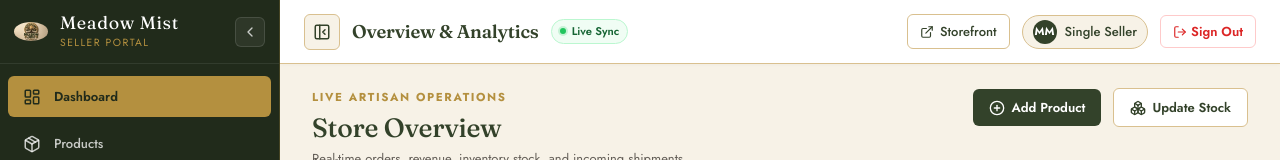
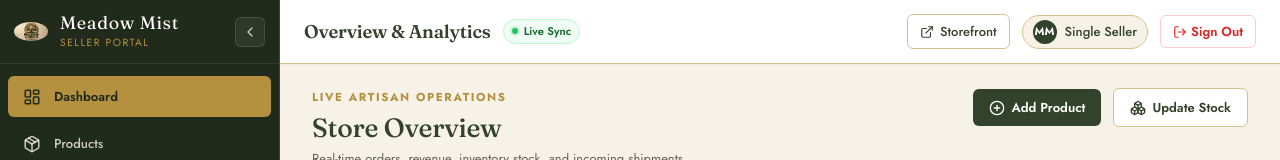
Before and after one commit to ADI-2707/meedowmist, a Next.js app in the folder apps/seller/: page / in a window 1280 px wide. Shown: the top 160 px of the page. Built offline with nearby package versions, Linux system fonts and the light colour scheme; no server answers; a web font is replaced by a local one.

Commit message:
refactor(seller): remove topbar toggle button and retain sidebar toggle only

```diff
--- a/apps/seller/src/components/ShellLayout/ShellLayout.tsx
+++ b/apps/seller/src/components/ShellLayout/ShellLayout.tsx
@@ -56,8 +56,6 @@ export function ShellLayout({ children }: { children: React.ReactNode }) {
 
       <div className={styles.contentWrapper}>
         <Topbar
-          collapsed={collapsed}
-          onToggleCollapse={handleToggleCollapse}
           onOpenMobile={() => setMobileOpen(true)}
           onLogout={handleLogout}
         />
--- a/apps/seller/src/components/Topbar/Topbar.module.css
+++ b/apps/seller/src/components/Topbar/Topbar.module.css
@@ -29,25 +29,6 @@
   border: 1px solid var(--color-gold-soft);
   color: var(--color-forest);
   cursor: pointer;
-}
-
-.collapseBtn {
-  display: flex;
-  align-items: center;
-  justify-content: center;
-  width: 36px;
-  height: 36px;
-  border-radius: var(--radius-sm);
-  background: var(--color-canvas);
-  border: 1px solid var(--color-gold-soft);
-  color: var(--color-forest);
-  cursor: pointer;
-  transition: all var(--duration-fast);
-}
-
-.collapseBtn:hover {
-  background-color: var(--color-canvas-alt);
-  border-color: var(--color-gold);
 }
 
 .pageTitle {
@@ -155,9 +136,6 @@
   .menuBtn {
     display: flex;
   }
-  .collapseBtn {
-    display: none;
-  }
   .topbar {
     padding: 0 var(--space-4);
   }
--- a/apps/seller/src/components/Topbar/Topbar.tsx
+++ b/apps/seller/src/components/Topbar/Topbar.tsx
@@ -4,16 +4,12 @@ import React from 'react';
 import { usePathname } from 'next/navigation';
 import {
   Menu,
-  PanelLeftClose,
-  PanelLeft,
   ExternalLink,
   LogOut,
 } from 'lucide-react';
 import styles from './Topbar.module.css';
 
 interface TopbarProps {
-  collapsed: boolean;
-  onToggleCollapse: () => void;
   onOpenMobile: () => void;
   onLogout: () => void;
 }
@@ -39,8 +35,6 @@ export function getSellerPageTitle(pathname: string): string {
 }
 
 export function Topbar({
-  collapsed,
-  onToggleCollapse,
   onOpenMobile,
   onLogout,
 }: TopbarProps) {
@@ -57,16 +51,6 @@ export function Topbar({
           aria-label="Open menu"
         >
           <Menu size={20} />
-        </button>
-
-        <button
-          type="button"
-          onClick={onToggleCollapse}
-          className={styles.collapseBtn}
-          aria-label={collapsed ? 'Expand sidebar' : 'Collapse sidebar'}
-          title={collapsed ? 'Expand sidebar' : 'Collapse sidebar'}
-        >
-          {collapsed ? <PanelLeft size={18} /> : <PanelLeftClose size={18} />}
         </button>
 
         <h1 className={styles.pageTitle}>{getSellerPageTitle(pathname)}</h1>
```
